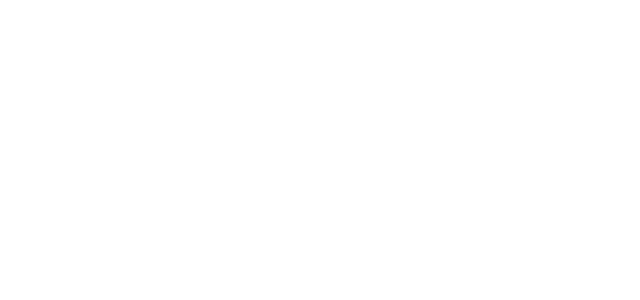
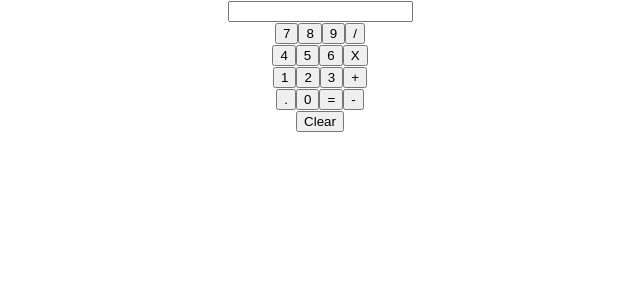
Before and after one commit to tonyern/react-calculator-app, a React (Create React App) app: page / in a window 1280 px wide. Shown: the top 300 px of the page, without its empty margins (320-960 px from the left). Built offline with nearby package versions, Linux system fonts and the light colour scheme.

Commit message:
Implemented basic layout without styling.

```diff
--- a/src/App.js
+++ b/src/App.js
@@ -1,8 +1,14 @@
 import './App.css';
+import Input from './components/Input';
+import Button from './components/Button';
+import Clear from './components/Clear';
 
 function App() {
   return (
     <div className="App">
+      <Input />
+      <Button />
+      <Clear />
     </div>
   );
 }
--- /dev/null
+++ b/src/components/Button.js
@@ -0,0 +1,43 @@
+import React, { Component } from 'react';
+
+class Button extends Component {
+    constructor(props) {
+        super(props);
+    }
+
+    render() {
+        return (
+            <div>
+                <div>
+                    <button>7</button>
+                    <button>8</button>
+                    <button>9</button>
+                    <button>/</button>
+                </div>
+
+                <div>
+                    <button>4</button>
+                    <button>5</button>
+                    <button>6</button>
+                    <button>X</button>
+                </div>
+
+                <div>
+                    <button>1</button>
+                    <button>2</button>
+                    <button>3</button>
+                    <button>+</button>
+                </div>
+
+                <div>
+                    <button>.</button>
+                    <button>0</button>
+                    <button>=</button>
+                    <button>-</button>
+                </div>
+            </div>
+        );
+    }
+}
+
+export default Button;
--- /dev/null
+++ b/src/components/Clear.js
@@ -0,0 +1,17 @@
+import React, { Component } from 'react';
+
+class Clear extends Component {
+    constructor(props) {
+        super(props);
+    }
+
+    render() {
+        return (
+            <div>
+                <button>Clear</button>
+            </div>
+        );
+    }
+}
+
+export default Clear;
--- /dev/null
+++ b/src/components/Input.js
@@ -0,0 +1,17 @@
+import React, { Component } from 'react';
+
+class Input extends Component {
+    constructor(props) {
+        super(props);
+    }
+
+    render() {
+        return (
+            <div>
+                <input type="text" name="number-input" id="input-box" />
+            </div>
+        );
+    }
+}
+
+export default Input;
```
Also changed, not shown: src/components/Button.css (added), src/components/Clear.css (added), src/components/Input.css (added).
